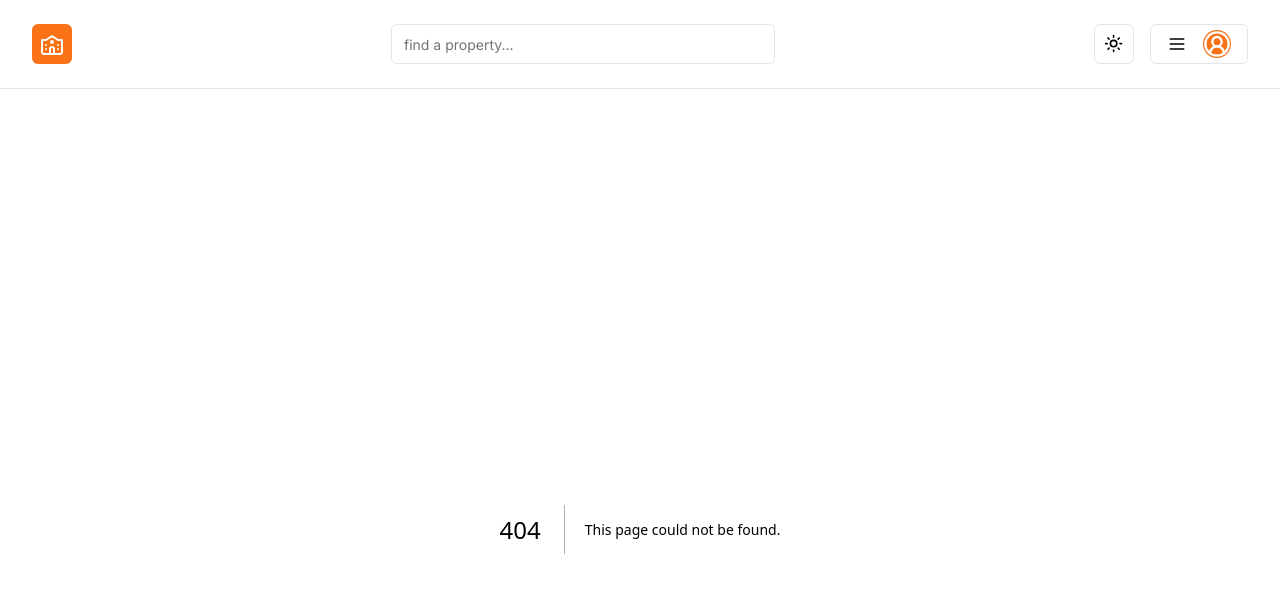
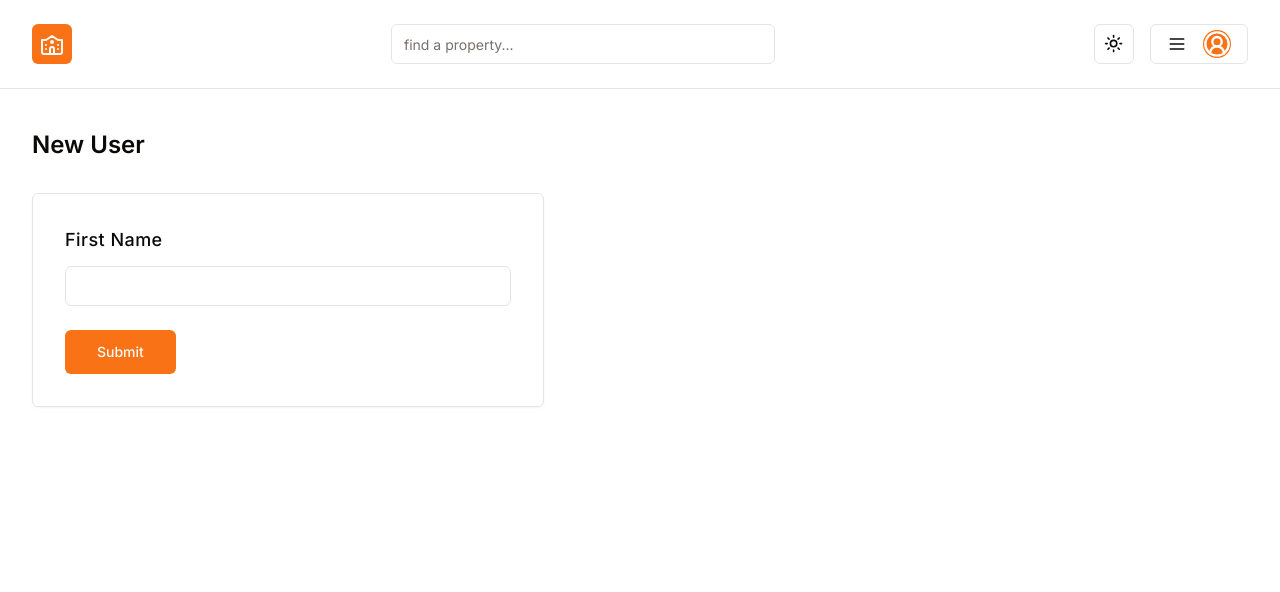
Before and after one commit to samincgs/valeria, a Next.js app: page /profile/create in a window 1280 px wide. Before the commit this address had no page. Shown: the top 592 px of the page. Built offline with nearby package versions, Linux system fonts and the light colour scheme.

Commit message:
making a create profile page for each user to have more customized info like names, metadata etc

```diff
--- /dev/null
+++ b/app/(dashboard)/profile/create/page.tsx
@@ -0,0 +1,32 @@
+import { Button } from '@/components/ui/button';
+import { Input } from '@/components/ui/input';
+import { Label } from '@/components/ui/label';
+
+const CreateProfilePage = () => {
+  const createProfileAction = async (formData: FormData) => {
+    'use server';
+
+    const firstName = formData.get('firstName') as string;
+    console.log(firstName);
+  };
+
+  return (
+    <div>
+      <h1 className='text-2xl font-semibold mb-8 capitalize '>new user</h1>
+      <div className=' max-w-lg border p-8 rounded-md shadow-sm '>
+        <form action={createProfileAction}>
+          <div className='flex flex-col gap-3'>
+            <Label htmlFor='firstName' className='text-lg tracking-wide'>
+              First Name
+            </Label>
+            <Input type='text' id='firstName' name='firstName' />
+          </div>
+          <Button type='submit' size='lg' className='mt-6'>
+            Submit
+          </Button>
+        </form>
+      </div>
+    </div>
+  );
+};
+export default CreateProfilePage;
--- a/components/navbar/SignOutLink.tsx
+++ b/components/navbar/SignOutLink.tsx
@@ -1,22 +1,25 @@
 'use client';
-import { SignOutButton } from '@clerk/nextjs';
+
+import { useClerk } from '@clerk/nextjs';
 import { useToast } from '@/components/ui/use-toast';
 
 const SignOutLink = () => {
   const { toast } = useToast();
+  const { signOut } = useClerk();
 
   const handleLogout = () => {
+    signOut({
+      redirectUrl: '/',
+    });
     toast({
       description: 'you have been signed out.',
     });
   };
 
   return (
-    <SignOutButton redirectUrl='/'>
-      <button onClick={handleLogout} className='w-full text-left'>
-        Logout
-      </button>
-    </SignOutButton>
+    <button onClick={handleLogout} className='w-full text-left'>
+      Logout
+    </button>
   );
 };
 export default SignOutLink;
--- /dev/null
+++ b/components/ui/label.tsx
@@ -0,0 +1,26 @@
+"use client"
+
+import * as React from "react"
+import * as LabelPrimitive from "@radix-ui/react-label"
+import { cva, type VariantProps } from "class-variance-authority"
+
+import { cn } from "@/lib/utils"
+
+const labelVariants = cva(
+  "text-sm font-medium leading-none peer-disabled:cursor-not-allowed peer-disabled:opacity-70"
+)
+
+const Label = React.forwardRef<
+  React.ElementRef<typeof LabelPrimitive.Root>,
+  React.ComponentPropsWithoutRef<typeof LabelPrimitive.Root> &
+    VariantProps<typeof labelVariants>
+>(({ className, ...props }, ref) => (
+  <LabelPrimitive.Root
+    ref={ref}
+    className={cn(labelVariants(), className)}
+    {...props}
+  />
+))
+Label.displayName = LabelPrimitive.Root.displayName
+
+export { Label }
--- a/package.json
+++ b/package.json
@@ -11,6 +11,7 @@
   "dependencies": {
     "@clerk/nextjs": "^5.1.3",
     "@radix-ui/react-dropdown-menu": "^2.0.6",
+    "@radix-ui/react-label": "^2.0.2",
     "@radix-ui/react-slot": "^1.0.2",
     "@radix-ui/react-toast": "^1.1.5",
     "class-variance-authority": "^0.7.0",
```
Also changed, not shown: 1 other file (tests, documents, lock files or other folders).
